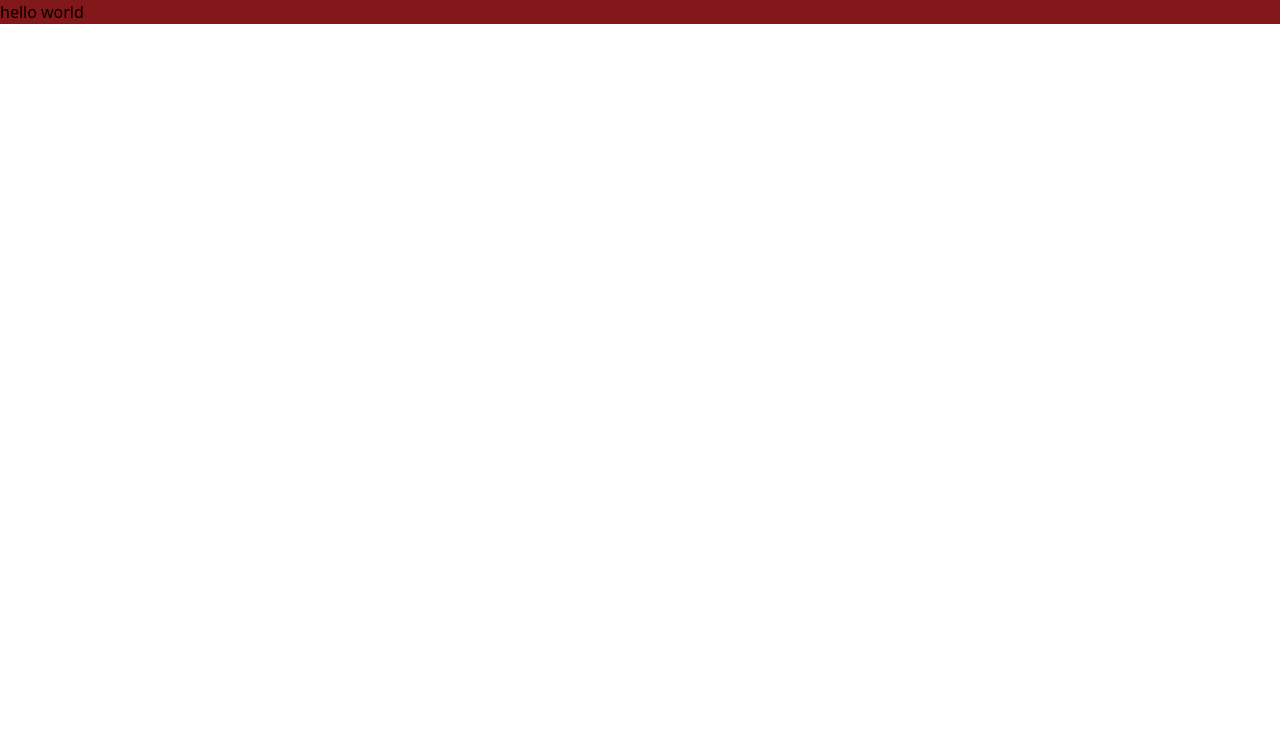
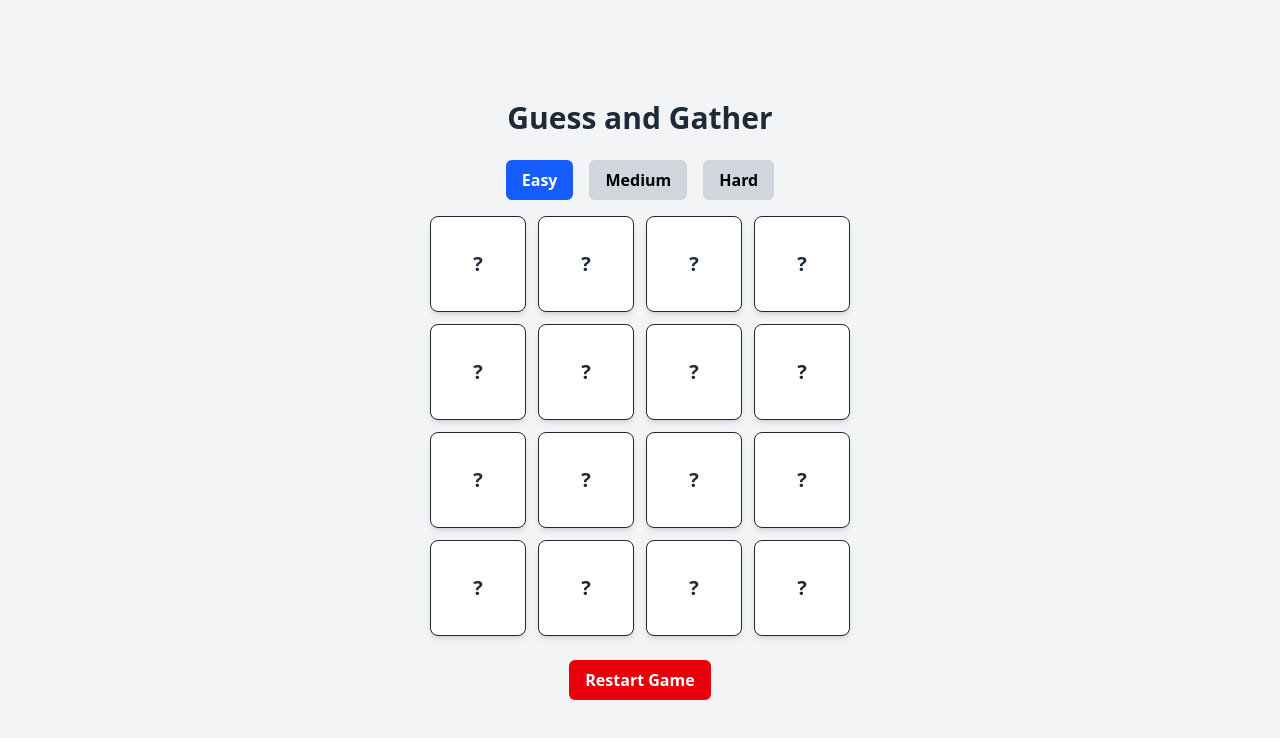
Before and after one commit to sagarjain03/Digital_escape_room, a React (Vite) app: page / in a window 1280 px wide. Shown: the top 738 px of the page. Built offline with nearby package versions, Linux system fonts and the light colour scheme.

Commit message:
added guessAndGather

```diff
--- a/src/App.jsx
+++ b/src/App.jsx
@@ -1,9 +1,10 @@
 import React from 'react'
+import GuessAndG from './components/GuessAndG'
 
 const App = () => {
   return (
     <div>
-      <h1 className='bg-red-900 '>hello world</h1>
+      <GuessAndG/>
     </div>
   )
 }
--- a/src/components/GuessAndG.jsx
+++ b/src/components/GuessAndG.jsx
@@ -0,0 +1,147 @@
+import React, { useState, useEffect } from "react";
+
+const GuessAndG = () => {
+  const [difficulty, setDifficulty] = useState("easy");
+  const [gridSize, setGridSize] = useState(6);
+  const [cards, setCards] = useState([]);
+  const [flipped, setFlipped] = useState([]);
+  const [solved, setSolved] = useState([]);
+  const [disabled, setDisabled] = useState(false);
+  const [won, setWon] = useState(false);
+  const [score, setScore] = useState(0);
+
+  // Set grid size based on difficulty
+  useEffect(() => {
+    const difficultySettings = {
+      easy: 4,
+      medium: 6,
+      hard: 8,
+    };
+    setGridSize(difficultySettings[difficulty]);
+  }, [difficulty]);
+
+  // Initialize the game
+  const initialGame = () => {
+    setWon(false);
+    setScore(0);
+    const totalCards = gridSize * gridSize;
+    const pairCount = Math.floor(totalCards / 2);
+    const numbers = [...Array(pairCount).keys()].map((n) => n + 1);
+
+    // Shuffle and create pairs
+    const shuffledCards = [...numbers, ...numbers]
+      .sort(() => Math.random() - 0.5)
+      .slice(0, totalCards)
+      .map((number, index) => ({
+        id: index,
+        number,
+      }));
+
+    setCards(shuffledCards);
+    setFlipped([]);
+    setSolved([]);
+  };
+
+  useEffect(() => {
+    initialGame();
+  }, [gridSize]);
+
+  // Handle card click
+  const handleClick = (id) => {
+    if (disabled || flipped.includes(id) || solved.includes(id)) return;
+
+    if (flipped.length === 0) {
+      setFlipped([id]);
+      return;
+    }
+
+    if (flipped.length === 1) {
+      setFlipped([...flipped, id]);
+      setDisabled(true);
+
+      const firstCard = cards.find((card) => card.id === flipped[0]);
+      const secondCard = cards.find((card) => card.id === id);
+
+      if (firstCard.number === secondCard.number) {
+        setTimeout(() => {
+          setSolved([...solved, firstCard.id, secondCard.id]);
+          setFlipped([]);
+          setDisabled(false);
+        }, 800);
+      } else {
+        setTimeout(() => {
+          setFlipped([]);
+          setDisabled(false);
+        }, 1000);
+      }
+    }
+  };
+
+  // Check if the game is won
+  useEffect(() => {
+    if (solved.length === cards.length && cards.length > 0) {
+      setWon(true);
+      const points = difficulty === "easy" ? 10 : difficulty === "medium" ? 20 : 30;
+      setScore(points);
+    }
+  }, [solved, cards, difficulty]);
+
+  return (
+    <div className="flex flex-col items-center justify-center min-h-screen bg-gray-100 p-6">
+      <h1 className="text-3xl font-bold text-gray-800 mb-6">Guess and Gather</h1>
+
+      {/* Difficulty Selection */}
+      <div className="flex gap-4 mb-4">
+        {["easy", "medium", "hard"].map((level) => (
+          <button
+            key={level}
+            onClick={() => setDifficulty(level)}
+            className={`px-4 py-2 rounded-md font-semibold transition ${
+              difficulty === level ? "bg-blue-600 text-white" : "bg-gray-300"
+            }`}
+          >
+            {level.charAt(0).toUpperCase() + level.slice(1)}
+          </button>
+        ))}
+      </div>
+
+      {/* Winning Message & Score */}
+      {won && <p className="text-xl text-green-600 font-bold mb-4">🎉 You won! Score: {score} 🎉</p>}
+
+      {/* Game Grid */}
+      <div
+        className="grid gap-3"
+        style={{ gridTemplateColumns: `repeat(${gridSize}, minmax(0, 1fr))` }}
+      >
+        {cards.map((card) => (
+          <div
+            key={card.id}
+            className={`flex items-center justify-center w-16 h-16 sm:w-20 sm:h-20 md:w-24 md:h-24
+                        shadow-md border rounded-lg text-xl font-bold cursor-pointer
+                        transition duration-300
+                        ${
+                          solved.includes(card.id)
+                            ? "bg-green-500 text-white"
+                            : flipped.includes(card.id)
+                            ? "bg-blue-400 text-white"
+                            : "bg-white text-gray-800 hover:bg-blue-100"
+                        }`}
+            onClick={() => handleClick(card.id)}
+          >
+            {flipped.includes(card.id) || solved.includes(card.id) ? card.number : "?"}
+          </div>
+        ))}
+      </div>
+
+      {/* Restart Button */}
+      <button
+        onClick={initialGame}
+        className="mt-6 px-4 py-2 bg-red-600 text-white font-semibold rounded-md hover:bg-red-700 transition"
+      >
+        Restart Game
+      </button>
+    </div>
+  );
+};
+
+export default GuessAndG;
```
